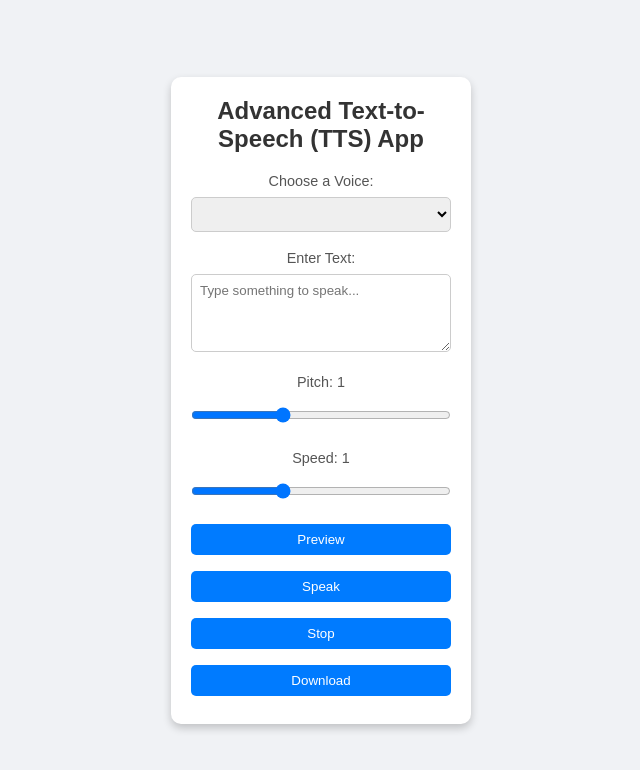
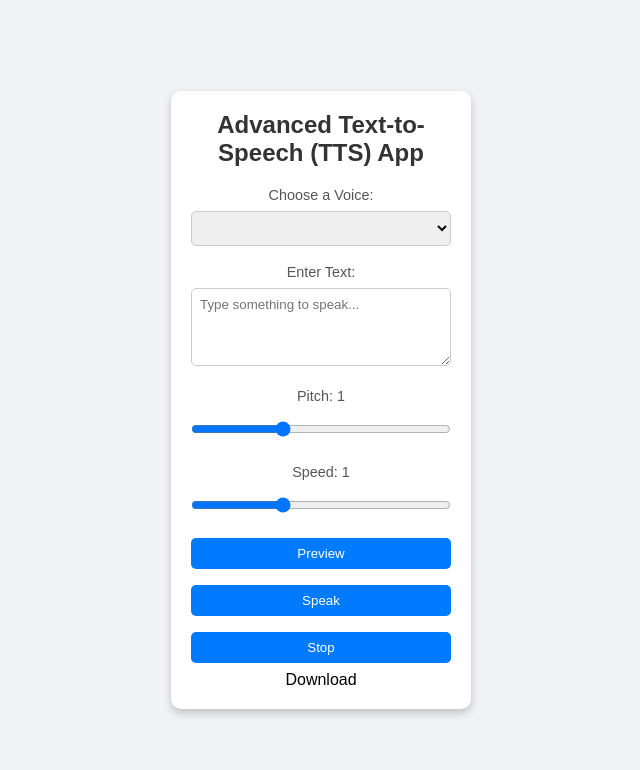
Before and after one commit to Tauqeer-Code-Craft/Tts, a plain HTML site: page Index.html in a window 1280 px wide. Shown: the whole page, without its empty margins (319-959 px from the left). Drawn offline with Linux system fonts and the light colour scheme.

Commit message:
Update Index.html

```diff
--- a/Index.html
+++ b/Index.html
@@ -3,7 +3,7 @@
 <head>
     <meta charset="UTF-8">
     <meta name="viewport" content="width=device-width, initial-scale=1.0">
-    <title>Advanced TTS App</title>
+    <title>Advanced TTS App with Pitch & Speed Control</title>
     <link rel="stylesheet" href="style.css">
 </head>
 <body>
@@ -25,7 +25,7 @@
         <button id="previewButton">Preview</button>
         <button id="speakButton">Speak</button>
         <button id="stopButton">Stop</button>
-        <button id="downloadButton">Download</button>
+        <a id="downloadButton" download="tts_output.wav">Download</a>
     </div>
 
     <script src="script.js"></script>
```
